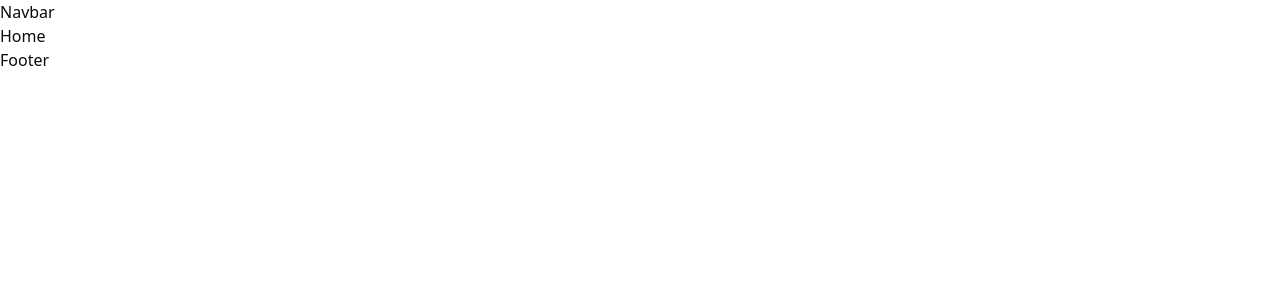
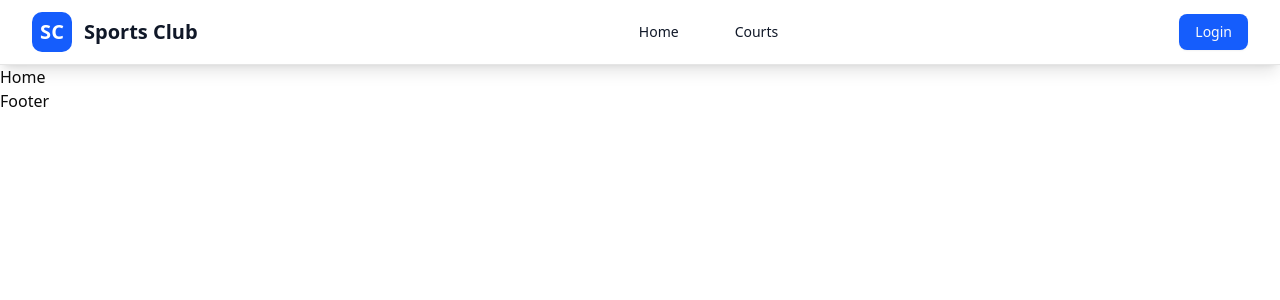
Before and after one commit to piyal007/SportNex, a React (Vite) app: page / in a window 1280 px wide. Shown: the top 300 px of the page. Built offline with nearby package versions, Linux system fonts and the light colour scheme.

Commit message:
navbar added

```diff
--- a/src/components/navbar/Navbar.jsx
+++ b/src/components/navbar/Navbar.jsx
@@ -1,11 +1,143 @@
-import React from 'react'
+import React, { useState } from 'react'
 import { Button } from '../ui/button'
+import { ChevronDown, User, Settings, LogOut } from 'lucide-react'
 
 const Navbar = () => {
+  const [isLoggedIn, setIsLoggedIn] = useState(false) // This will be replaced with actual auth state
+  const [isDropdownOpen, setIsDropdownOpen] = useState(false)
+
+  // Mock user data - will be replaced with actual user context
+  const user = {
+    name: "John Doe",
+    email: "john.doe@example.com",
+    image: "https://images.unsplash.com/photo-1472099645785-5658abf4ff4e?ixlib=rb-1.2.1&ixid=eyJhcHBfaWQiOjEyMDd9&auto=format&fit=facearea&facepad=2&w=256&h=256&q=80"
+  }
+
+  const handleLogin = () => {
+    setIsLoggedIn(true)
+  }
+
+  const handleLogout = () => {
+    setIsLoggedIn(false)
+    setIsDropdownOpen(false)
+  }
+
+  const toggleDropdown = () => {
+    setIsDropdownOpen(!isDropdownOpen)
+  }
+
   return (
-    <div>
-      <h1>Navbar</h1>
-    </div>
+    <nav className="bg-white shadow-lg border-b">
+      <div className="max-w-7xl mx-auto px-4 sm:px-6 lg:px-8">
+        <div className="flex justify-between items-center h-16">
+          {/* Logo and Site Name */}
+          <div className="flex items-center space-x-3">
+            <div className="flex-shrink-0">
+              <div className="w-10 h-10 bg-blue-600 rounded-lg flex items-center justify-center">
+                <span className="text-white font-bold text-xl">SC</span>
+              </div>
+            </div>
+            <div className="text-xl font-bold text-gray-900">
+              Sports Club
+            </div>
+          </div>
+
+          {/* Navigation Links */}
+          <div className="hidden md:block">
+            <div className="ml-10 flex items-baseline space-x-8">
+              <a href="/" className="text-gray-900 hover:text-blue-600 px-3 py-2 text-sm font-medium transition-colors">
+                Home
+              </a>
+              <a href="/courts" className="text-gray-900 hover:text-blue-600 px-3 py-2 text-sm font-medium transition-colors">
+                Courts
+              </a>
+            </div>
+          </div>
+
+          {/* Login/Profile Section */}
+          <div className="flex items-center space-x-4">
+            {!isLoggedIn ? (
+              <Button onClick={handleLogin} className="bg-blue-600 hover:bg-blue-700">
+                Login
+              </Button>
+            ) : (
+              <div className="relative">
+                {/* Profile Picture with Dropdown */}
+                <button
+                  onClick={toggleDropdown}
+                  className="flex items-center space-x-2 p-1 rounded-full hover:bg-gray-100 transition-colors"
+                >
+                  <img
+                    className="h-8 w-8 rounded-full object-cover"
+                    src={user.image}
+                    alt={user.name}
+                  />
+                  <ChevronDown className="h-4 w-4 text-gray-500" />
+                </button>
+
+                {/* Dropdown Menu */}
+                {isDropdownOpen && (
+                  <div className="absolute right-0 mt-2 w-56 bg-white rounded-md shadow-lg ring-1 ring-black ring-opacity-5 z-50">
+                    <div className="py-1">
+                      {/* User Info - Not Clickable */}
+                      <div className="px-4 py-3 border-b border-gray-100">
+                        <p className="text-sm font-medium text-gray-900">{user.name}</p>
+                        <p className="text-sm text-gray-500">{user.email}</p>
+                      </div>
+
+                      {/* Dashboard Link */}
+                      <a
+                        href="/dashboard"
+                        className="flex items-center px-4 py-2 text-sm text-gray-700 hover:bg-gray-100 transition-colors"
+                        onClick={() => setIsDropdownOpen(false)}
+                      >
+                        <Settings className="mr-3 h-4 w-4" />
+                        Dashboard
+                      </a>
+
+                      {/* Logout Button */}
+                      <button
+                        onClick={handleLogout}
+                        className="flex items-center w-full px-4 py-2 text-sm text-gray-700 hover:bg-gray-100 transition-colors"
+                      >
+                        <LogOut className="mr-3 h-4 w-4" />
+                        Logout
+                      </button>
+                    </div>
+                  </div>
+                )}
+              </div>
+            )}
+          </div>
+
+          {/* Mobile menu button */}
+          <div className="md:hidden">
+            <button className="text-gray-500 hover:text-gray-700">
+              <svg className="h-6 w-6" fill="none" viewBox="0 0 24 24" stroke="currentColor">
+                <path strokeLinecap="round" strokeLinejoin="round" strokeWidth={2} d="M4 6h16M4 12h16M4 18h16" />
+              </svg>
+            </button>
+          </div>
+        </div>
+      </div>
+
+      {/* Mobile Navigation Menu - Hidden by default */}
+      <div className="md:hidden">
+        <div className="px-2 pt-2 pb-3 space-y-1 sm:px-3 bg-gray-50">
+          <a href="/" className="text-gray-900 hover:text-blue-600 block px-3 py-2 text-base font-medium">
+            Home
+          </a>
+          <a href="/courts" className="text-gray-900 hover:text-blue-600 block px-3 py-2 text-base font-medium">
+            Courts
+          </a>
+          {!isLoggedIn && (
+            <Button onClick={handleLogin} className="w-full mt-2 bg-blue-600 hover:bg-blue-700">
+              Login
+            </Button>
+          )}
+        </div>
+      </div>
+    </nav>
   )
 }
 
--- a/src/pages/error/Error.jsx
+++ b/src/pages/error/Error.jsx
@@ -1,9 +1,57 @@
 import React from 'react'
+import { useRouteError, Link } from 'react-router-dom'
+import { Home, AlertCircle } from 'lucide-react'
 
 const Error = () => {
+  const error = useRouteError()
+
   return (
-    <div>
-        <h1>404 Not Found</h1>
+    <div className="min-h-screen bg-gray-50 flex flex-col justify-center items-center px-4">
+      <div className="max-w-md w-full text-center">
+        {/* Error Icon */}
+        <div className="mb-8">
+          <AlertCircle className="mx-auto h-24 w-24 text-red-500" />
+        </div>
+
+        {/* Error Code */}
+        <h1 className="text-6xl font-bold text-gray-900 mb-4">
+          {error?.status || '404'}
+        </h1>
+
+        {/* Error Title */}
+        <h2 className="text-2xl font-semibold text-gray-700 mb-4">
+          {error?.status === 404 ? 'Page Not Found' : 'Something went wrong'}
+        </h2>
+
+        {/* Error Description */}
+        <p className="text-gray-600 mb-8">
+          {error?.statusText || error?.message ||
+           'The page you are looking for might have been removed, had its name changed, or is temporarily unavailable.'}
+        </p>
+
+        {/* Action Buttons */}
+        <div className="space-y-4">
+          <Link
+            to="/"
+            className="inline-flex items-center justify-center px-6 py-3 bg-blue-600 text-white font-medium rounded-lg hover:bg-blue-700 transition-colors duration-200 w-full"
+          >
+            <Home className="w-5 h-5 mr-2" />
+            Go Back Home
+          </Link>
+
+          <button
+            onClick={() => window.history.back()}
+            className="inline-flex items-center justify-center px-6 py-3 bg-gray-200 text-gray-700 font-medium rounded-lg hover:bg-gray-300 transition-colors duration-200 w-full"
+          >
+            Go Back
+          </button>
+        </div>
+
+        {/* Footer */}
+        <div className="mt-8 text-sm text-gray-500">
+          <p>If you believe this is an error, please contact support.</p>
+        </div>
+      </div>
     </div>
   )
 }
--- a/src/routes/Routes.jsx
+++ b/src/routes/Routes.jsx
@@ -8,7 +8,7 @@ const router = createBrowserRouter([
     {
         path: "/",
         Component: Main,
-        errorElement: Error,
+        errorElement: <Error />,
         children: [
             {
                 index: true,
```
